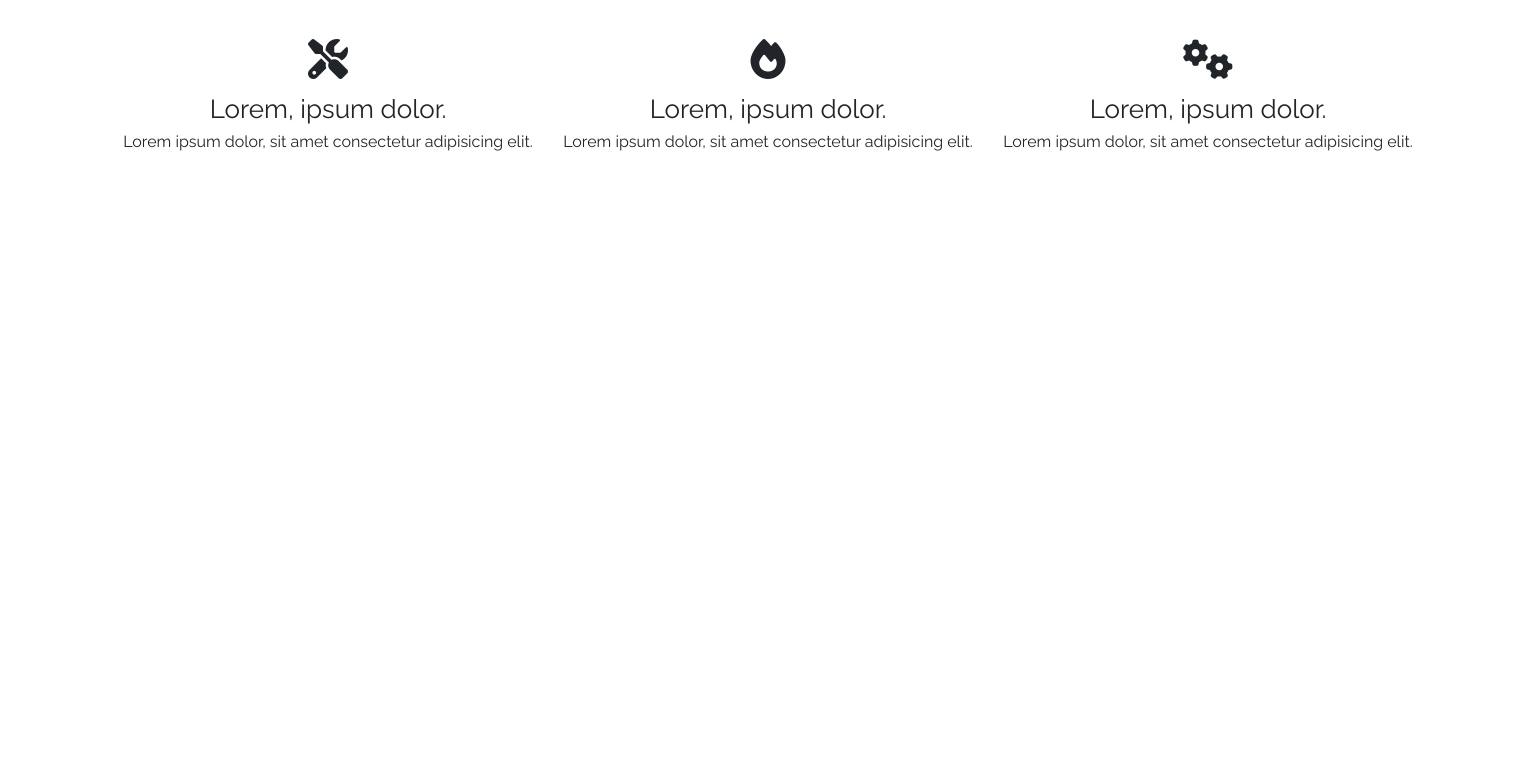
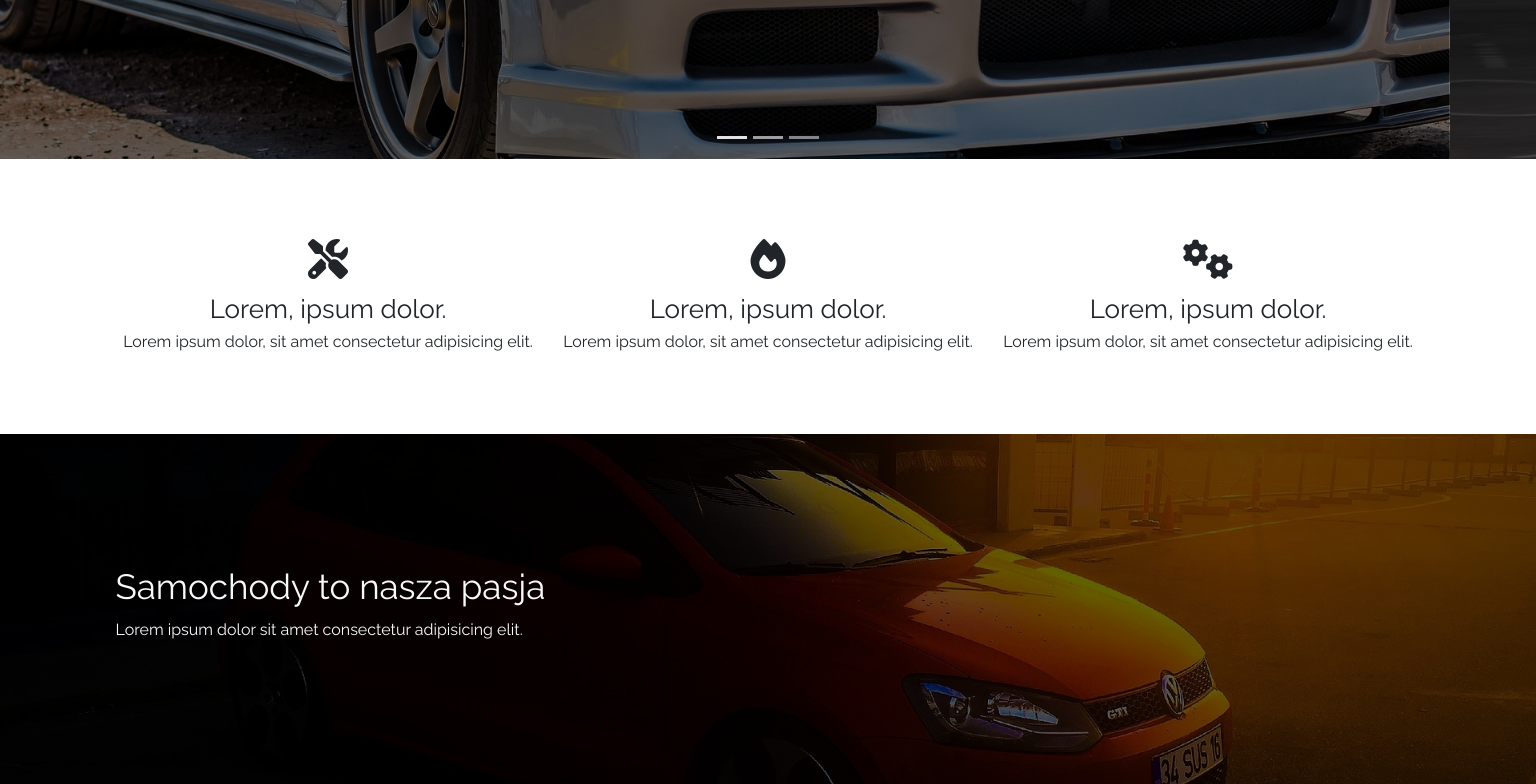
Before and after one commit to iammaybe/course-assignments, a plain HTML site: page Course 3/Section 5/Project 2 - Frost Customs/index.html in a window 1536 px wide. Shown: the part 503-1287 px from the top of the page. Before the commit the page ends 800 px from the top, so only its background shows below. Drawn offline with nearby package versions, Linux system fonts and the light colour scheme.

Commit message:
Create 'home-passion' section

```diff
--- a/Course 3/Section 5/Project 2 - Frost Customs/css/style.css
+++ b/Course 3/Section 5/Project 2 - Frost Customs/css/style.css
@@ -62,22 +62,7 @@ header {
   background-image: url('../img/main-carousel-3.jpg');
 }
 
-@media (min-width: 1400px) {
-  .carousel-item {
-    height: 400px;
-  }
-  .carousel-img-one {
-    background-image: url('../img/main-carousel-1-hq.jpg');
-  }
-  .carousel-img-two {
-    background-image: url('../img/main-carousel-2-hq.jpg');
-  }
-  .carousel-img-three {
-    background-image: url('../img/main-carousel-3-hq.jpg');
-  }
-}
-
-/* home */
+/* home-boxes */
 .home-boxes {
   padding: 5em 0;
 }
@@ -89,3 +74,31 @@ header {
 .home-box h3 {
   font-size: 2.6rem;
 }
+
+/* home-passion */
+.home-passion {
+  position: relative;
+  height: 350px;
+  background-image: url('../img/home-passion.jpg');
+  background-position: center;
+  background-size: cover;
+  z-index: 0;
+}
+
+@media (min-width: 1400px) {
+  .carousel-item {
+    height: 600px;
+  }
+  .carousel-img-one {
+    background-image: url('../img/main-carousel-1-hq.jpg');
+  }
+  .carousel-img-two {
+    background-image: url('../img/main-carousel-2-hq.jpg');
+  }
+  .carousel-img-three {
+    background-image: url('../img/main-carousel-3-hq.jpg');
+  }
+  .home-passion {
+    background-image: url('../img/home-passion-hq.jpg');
+  }
+}
--- a/Course 3/Section 5/Project 2 - Frost Customs/index.html
+++ b/Course 3/Section 5/Project 2 - Frost Customs/index.html
@@ -173,6 +173,14 @@
           </div>
         </div>
       </section>
+
+      <section class="home-passion py-5 text-light">
+        <div class="container h-100 d-flex flex-column justify-content-center">
+          <p class="display-4">Samochody to nasza pasja</p>
+          <p>Lorem ipsum dolor sit amet consectetur adipisicing elit.</p>
+          <div class="hero-shadow"></div>
+        </div>
+      </section>
     </main>
 
     <script
```
Also changed, not shown: Course 3/Section 5/Project 2 - Frost Customs/img/home-passion-hq.jpg (added), Course 3/Section 5/Project 2 - Frost Customs/img/home-passion.jpg (added).
